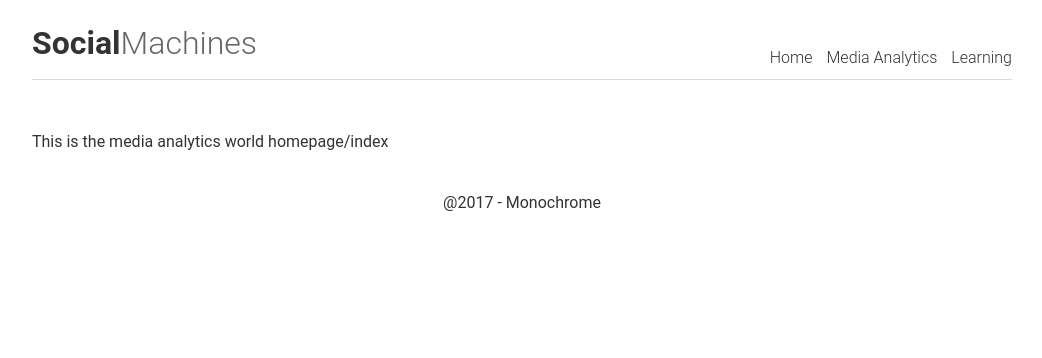
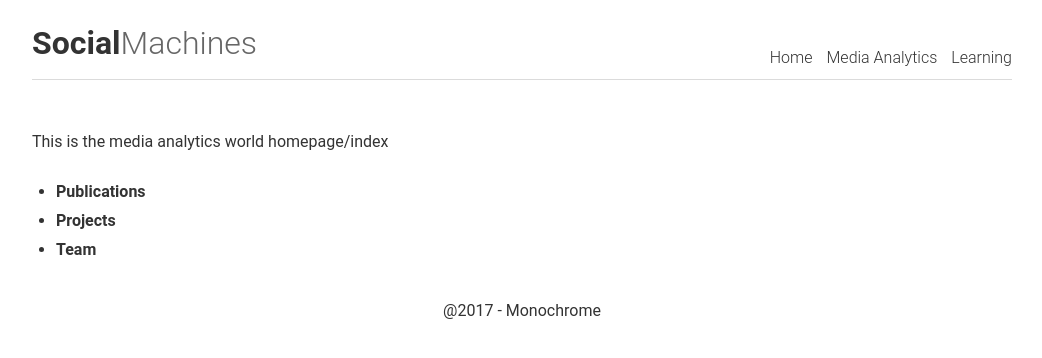
Before and after one commit to mit-ccc/social-machines.github.io, a Jekyll site: the page built from media-analytics/index.md, in a window 1280 px wide. Shown: the top 358 px of the page, without its empty margins (118-1160 px from the left). Built offline with Jekyll 4.4.1, drawn with Linux system fonts in a browser that asks for light colours.

Commit message:
Fix media analytics index

```diff
--- a/media-analytics/media-analytics.md
+++ b/media-analytics/index.md
@@ -4,3 +4,7 @@ title: Media Analytics
 description: This page is under construction
 ---
 This is the media analytics world homepage/index
+
+* [Publications](publications.html)
+* [Projects](projects.html)
+* [Team](team.html)
```
